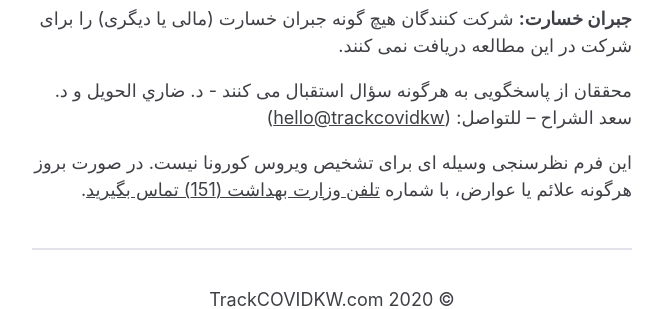
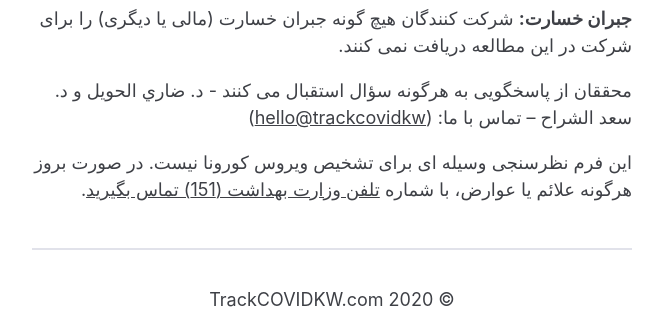
Before and after one commit to coronamapskw/trackcovidkw.org, a Jekyll site: the page built from fa/info-for-participants.md, in a window 1280 px wide. Shown: the part 1323-1632 px from the top of the page, without its empty margins (308-972 px from the left). Built offline with Jekyll 4.4.1, drawn with Linux system fonts in a browser that asks for light colours.

Commit message:
Update info-for-participants.md

```diff
--- a/fa/info-for-participants.md
+++ b/fa/info-for-participants.md
@@ -33,6 +33,6 @@ title: اطلاعات برای شرکت کنندگان
 
 **جبران خسارت:** شرکت کنندگان هیچ گونه جبران خسارت (مالی یا دیگری) را برای شرکت در این مطالعه دریافت نمی کنند.
 
-محققان از پاسخگویی به هرگونه سؤال استقبال می کنند - د. ضاري الحويل و د. سعد الشراح – للتواصل: ([hello@trackcovidkw](mailto:hello@trackcovidkw.com))
+محققان از پاسخگویی به هرگونه سؤال استقبال می کنند - د. ضاري الحويل و د. سعد الشراح – تماس با ما: ([hello@trackcovidkw](mailto:hello@trackcovidkw.com))
 
 اين فرم نظرسنجی وسيله اى براى تشخيص ويروس كورونا نيست. در صورت بروز هرگونه علائم یا عوارض، با شماره [تلفن وزارت بهداشت (151) تماس بگیرید](tel:151).
```
